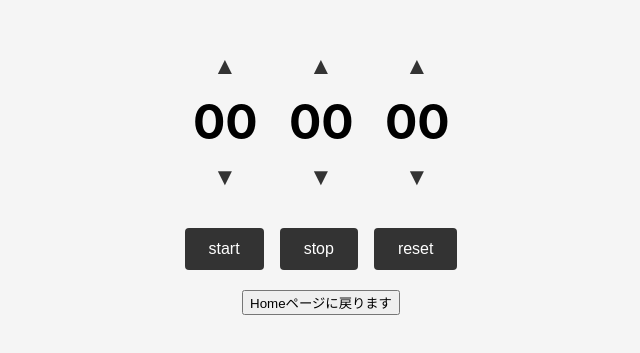
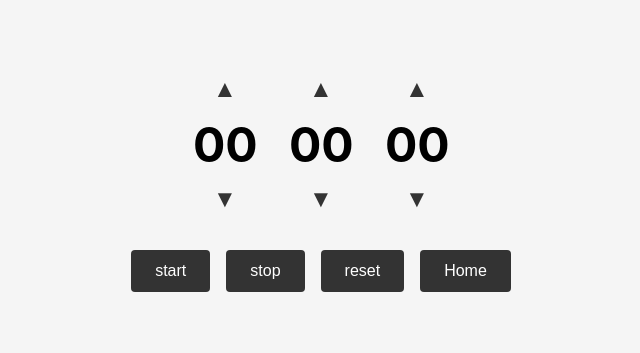
Before and after one commit to TakuchanTV/portfolio_todo, a React (Create React App) app: page /timer in a window 1280 px wide. Shown: the part 235-588 px from the top of the page, without its empty margins (319-959 px from the left). Built offline with nearby package versions, Linux system fonts and the light colour scheme.

Commit message:
ホーム画面に遷移するボタンのデザインを整えた

```diff
--- a/src/timer-page/timer-page.tsx
+++ b/src/timer-page/timer-page.tsx
@@ -162,6 +162,7 @@
                 <button className={styles.ControlButton} onClick={start}>start</button>
                 <button className={styles.ControlButton} onClick={stop}>stop</button>
                 <button className={styles.ControlButton} onClick={reset}>reset</button>
+                <button className={styles.ControlButton} onClick={navigateHome}>Home</button>
             </div>
             {/* タイマーが end 状態のときだけ表示 */}
             {timerState === 'end' && (
@@ -171,7 +172,7 @@
                     </button>
                 </div>
             )}
-            <button className={styles.navigateHome} onClick={navigateHome}>Homeページに戻ります</button>
+
         </div>
     )
 }
```
